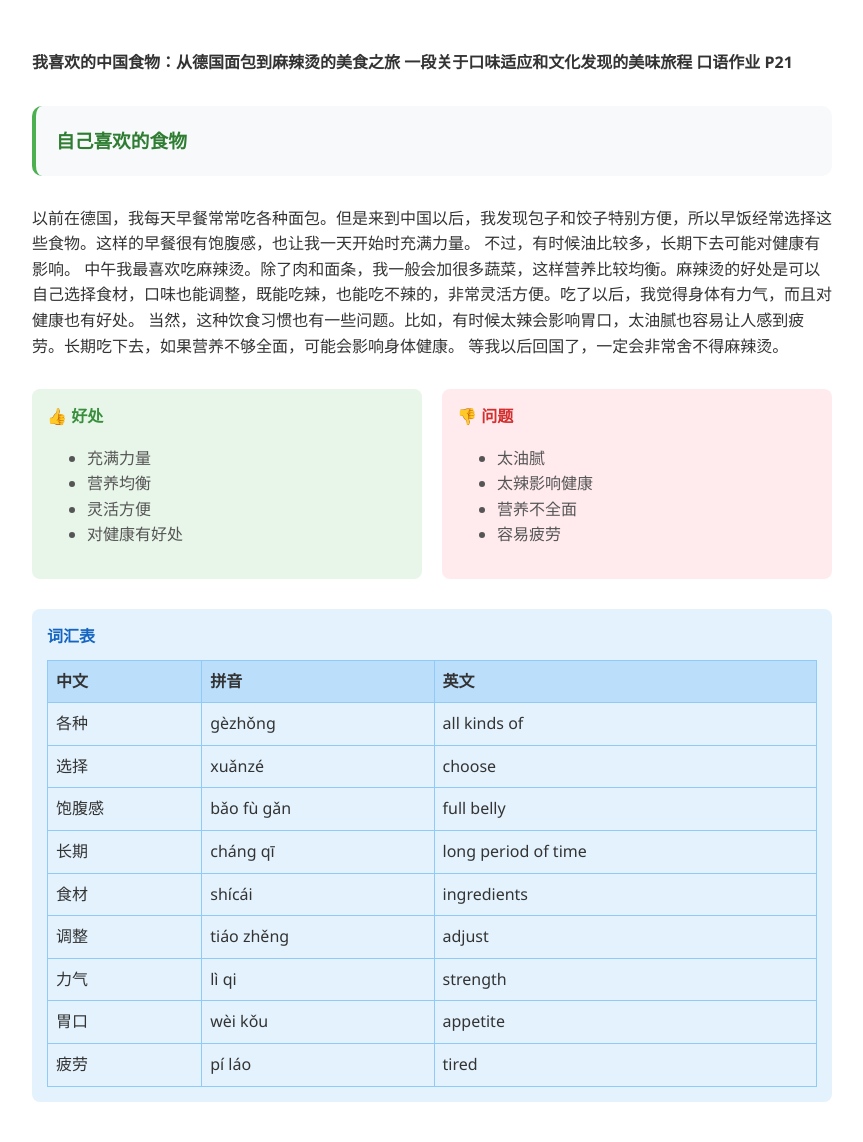
After one commit to claeryc/blog-posts, a Django app: template blog/templates/blog/assignment.html in a window 1280 px wide. The commit adds this page. Shown: the whole page, without its empty margins (208-1071 px from the left). Run offline with Django 5.2, Linux system fonts and the light colour scheme; the template is opened without the code that fills it, so the values that code supplies are empty.

Commit message:
create new blogpost

```diff
--- /dev/null
+++ b/blog/templates/blog/assignment.html
@@ -0,0 +1,126 @@
+<!DOCTYPE html>
+<html lang="en">
+<head>
+    <meta charset="UTF-8">
+    <meta name="viewport" content="width=device-width, initial-scale=1.0">
+    <title>Document</title>
+
+    <style>
+        body {
+          font-family: 'Segoe UI', Tahoma, Geneva, Verdana, sans-serif;
+          line-height: 1.6;
+          color: #333;
+          max-width: 800px;
+          margin: 0 auto;
+          padding: 20px;
+        }
+        h3 {
+          color: #2E7D32;
+        }
+        h4 {
+          margin-bottom: 10px;
+        }
+        .vocab-box {
+        background-color: #E3F2FD;
+        padding: 15px;
+        border-radius: 8px;
+        margin: 20px 0;
+        }
+
+        .vocab-box h4 {
+          color: #1565C0;
+          margin-top: 0;
+        }
+
+        .vocab-table {
+          width: 100%;
+          border-collapse: collapse;
+          text-align: left;
+        }
+
+        .vocab-table th,
+        .vocab-table td {
+          padding: 8px;
+          border: 1px solid #90CAF9;
+        }
+
+        .vocab-table thead tr {
+          background-color: #BBDEFB;
+        }
+      </style>
+
+</head>
+<body>
+  <div style="margin: 30px 0; ">
+    <h4>
+我喜欢的中国食物：从德国面包到麻辣烫的美食之旅
+
+一段关于口味适应和文化发现的美味旅程
+
+口语作业 P21
+</h4>
+</div>
+<div style="background-color: #f8f9fa; padding: 20px; border-radius: 10px; border-left: 4px solid #4CAF50;">
+  <h3 style="color: #2E7D32; margin-top: 0; margin-bottom: 0">自己喜欢的食物</h3>
+</div>
+<div style="margin-top: 30px;">
+以前在德国，我每天早餐常常吃各种面包。但是来到中国以后，我发现包子和饺子特别方便，所以早饭经常选择这些食物。这样的早餐很有饱腹感，也让我一天开始时充满力量。
+不过，有时候油比较多，长期下去可能对健康有影响。
+
+中午我最喜欢吃麻辣烫。除了肉和面条，我一般会加很多蔬菜，这样营养比较均衡。麻辣烫的好处是可以自己选择食材，口味也能调整，既能吃辣，也能吃不辣的，非常灵活方便。吃了以后，我觉得身体有力气，而且对健康也有好处。
+
+当然，这种饮食习惯也有一些问题。比如，有时候太辣会影响胃口，太油腻也容易让人感到疲劳。长期吃下去，如果营养不够全面，可能会影响身体健康。
+
+等我以后回国了，一定会非常舍不得麻辣烫。
+</div>
+<div style="display: grid; grid-template-columns: 1fr 1fr; gap: 20px; margin: 30px 0;">
+  <div style="background-color: #E8F5E9; padding: 15px; border-radius: 8px;">
+    <h4 style="color: #388E3C; margin-top: 0;">👍 好处</h4>
+    <ul style="color: #555;">
+      <li>充满力量</li>
+      <li>营养均衡</li>
+      <li>灵活方便</li>
+      <li>对健康有好处</li>
+    </ul>
+  </div><div style="background-color: #FFEBEE; padding: 15px; border-radius: 8px;">
+    <h4 style="color: #D32F2F; margin-top: 0;">👎 问题</h4>
+    <ul style="color: #555;">
+      <li>太油腻</li>
+      <li>太辣影响健康</li>
+      <li>营养不全面</li>
+      <li>容易疲劳</li>
+    </ul>
+  </div>
+</div>
+<!-- <div style="background-color: #E3F2FD; padding: 15px; border-radius: 8px; margin: 20px 0;">
+  <h4 style="color: #1565C0; margin-top: 0;">词汇表</h4>
+  <p>各种(gèzhǒng) = all kinds of | 选择(xuǎnzé) = choose | 饱腹感(bǎo fù gǎn) = full belly<br>
+  长期(cháng qī) = long period of time | 食材(shícái) = ingredients | 调整(tiáo zhěng) = adjust<br>
+  力气(lì qi) = strength | 胃口(wèi kǒu) = appetite | 疲劳(pí láo) = tired</p>
+</div> -->
+
+<div class="vocab-box">
+  <h4>词汇表</h4>
+  <table class="vocab-table">
+    <thead>
+      <tr>
+        <th>中文</th>
+        <th>拼音</th>
+        <th>英文</th>
+      </tr>
+    </thead>
+    <tbody>
+      <tr><td>各种</td><td>gèzhǒng</td><td>all kinds of</td></tr>
+      <tr><td>选择</td><td>xuǎnzé</td><td>choose</td></tr>
+      <tr><td>饱腹感</td><td>bǎo fù gǎn</td><td>full belly</td></tr>
+      <tr><td>长期</td><td>cháng qī</td><td>long period of time</td></tr>
+      <tr><td>食材</td><td>shícái</td><td>ingredients</td></tr>
+      <tr><td>调整</td><td>tiáo zhěng</td><td>adjust</td></tr>
+      <tr><td>力气</td><td>lì qi</td><td>strength</td></tr>
+      <tr><td>胃口</td><td>wèi kǒu</td><td>appetite</td></tr>
+      <tr><td>疲劳</td><td>pí láo</td><td>tired</td></tr>
+    </tbody>
+  </table>
+</div>
+</body>
+</html>
--- a/blog/templates/blog/lang_resources.html
+++ b/blog/templates/blog/lang_resources.html
@@ -17,7 +17,7 @@
       <tr class="card-border">
         <td class="rank-s" data-label="Rank">S</td>
         <td class="lang-res_name">Pleco</td>
-        <td>Social</td>
+        <td>App</td>
         <td>undoubtedly the most versatile and complete dictionary app for learning Chinese</td>
       </tr>
       <tr class="card-border">
@@ -29,7 +29,7 @@
       <tr class="card-border">
         <td class="rank-a" data-label="Rank">A</td>
         <td class="lang-res_name">Tandem / HelloTalk</td>
-        <td>Social Chat</td>
+        <td>Social / Messenger</td>
         <td>interactive exchange with other language learners / natives</td>
       </tr>
       <tr class="card-border">
```
Also changed, not shown: blog/posts/zuoye_kouyu.md (added, +77 -0 lines), blog/static/blog/styles.css (+29 -0 lines).
